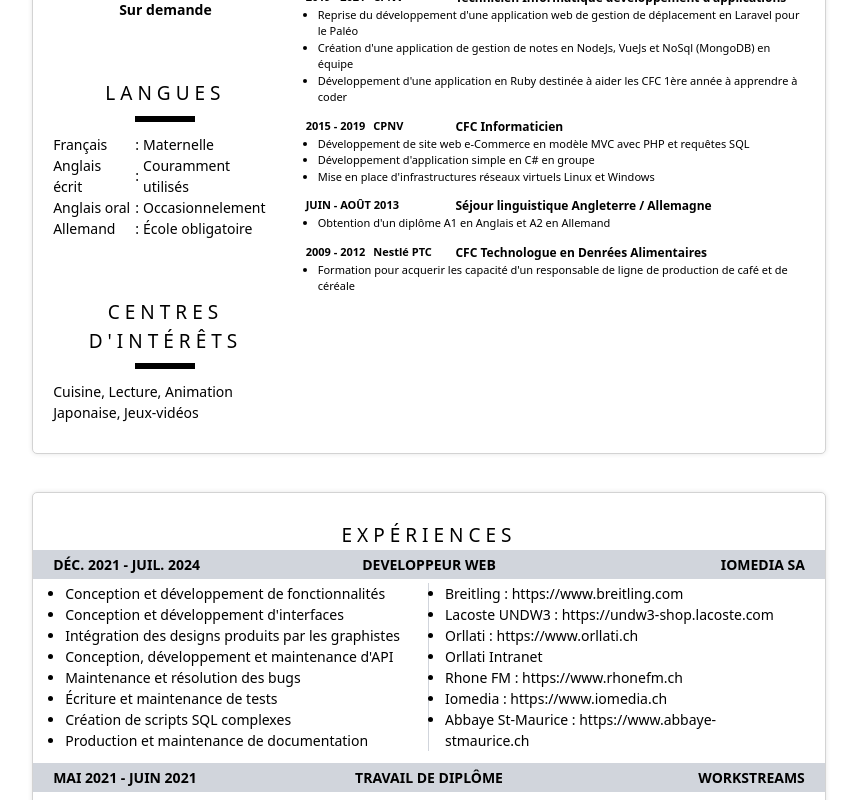
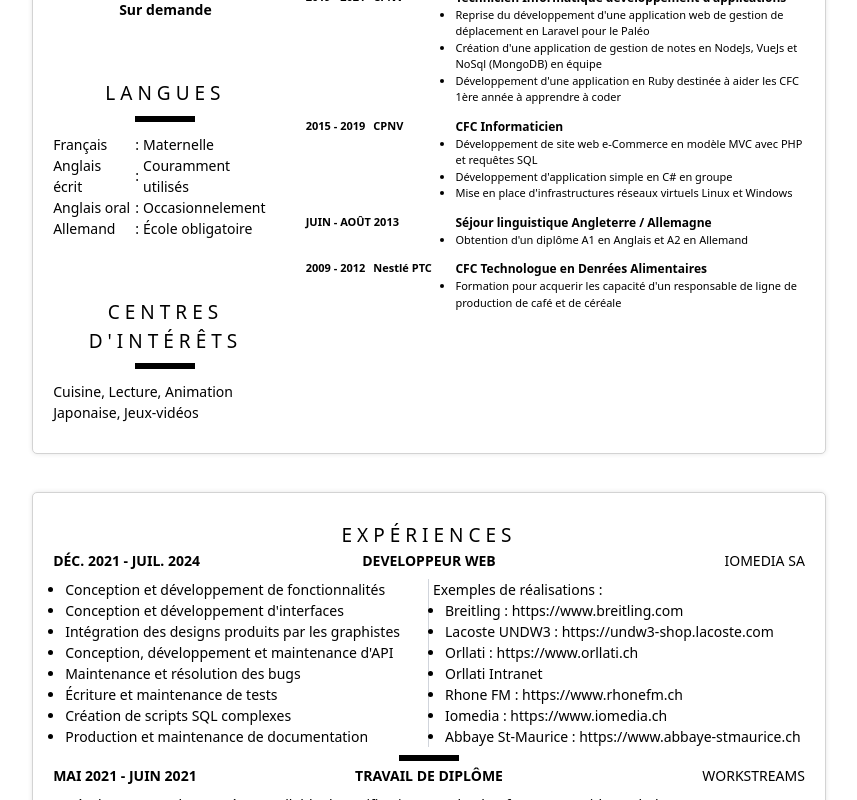
Before and after one commit to BergmannFlorian/eportfolio, a SvelteKit app: page /pdf in a window 1280 px wide. Shown: the part 760-1560 px from the top of the page, without its empty margins (211-1068 px from the left). Built offline with nearby package versions, Linux system fonts and the light colour scheme; a web font is replaced by a local one; what @iconify/tailwind4 would draw is missing.

Commit message:
new design for second page

```diff
--- a/src/routes/+layout.svelte
+++ b/src/routes/+layout.svelte
@@ -50,7 +50,7 @@
     </nav>
 </header>
 
-<div class="w-full h-full pt-[50px] flex justify-center content">
+<div class="w-full h-full pt-[50px] flex md:justify-center content">
     {@render children()}
 </div>
 
--- a/src/routes/pdf/first/Formations.svelte
+++ b/src/routes/pdf/first/Formations.svelte
@@ -37,14 +37,13 @@
                 <div class="font-bold text-[12px] col-span-7">
                     {formation.name}
                 </div>
-            </div>
-            <div>
-                <ul class="list-disc pl-3">
+                <ul class="col-start-4 col-end-11 list-disc">
                     {#each formation.tasks as task}
                         <li>{task}</li>
                     {/each}
                 </ul>
             </div>
+            <div></div>
         </div>
     {/each}
 </div>
--- /dev/null
+++ b/src/routes/pdf/second/Job1.svelte
@@ -0,0 +1,57 @@
+<script lang="ts">
+    import { dateFormat, shortDate } from "$lib/helpers";
+    import type { Job } from "$lib/interfaces/cv";
+
+    export let job: Job;
+
+    let displayProjects = true;
+    if (job.projects.length < 1) displayProjects = false;
+    if (job.projects.length === 1 && job.projects[0].link === "")
+        displayProjects = false;
+</script>
+
+<div class="w-full">
+    <div class="grid grid-cols-3 justify-between pb-2">
+        <div class="bg-dark text-light font-bold pl-5 text-left">
+            {`${dateFormat(job.start)} - ${dateFormat(job.end)}`.toUpperCase()}
+        </div>
+        <div class="text-center font-bold">
+            {job.title.toUpperCase()}
+        </div>
+        <div class="pr-5 text-right">
+            {job.company.toUpperCase()}
+        </div>
+    </div>
+    <div class="w-full flex">
+        <ul
+            class="{displayProjects
+                ? 'w-[50%] border-solid border-r-1 border-gray-300'
+                : 'w-full'} list-disc pl-8"
+        >
+            {#each job.tasks as task}
+                <li>{task}</li>
+            {/each}
+        </ul>
+        {#if displayProjects}
+            <div class="w-[50%]">
+                <div class="pl-1">Exemples de réalisations :</div>
+                <ul class="list-disc pl-4">
+                    {#each job.projects as project}
+                        <li>
+                            {project.name}
+                            {#if project.link}
+                                <a href={project.link}>: {project.link}</a>
+                            {/if}
+                        </li>
+                    {/each}
+                </ul>
+            </div>
+        {/if}
+    </div>
+    <div class="flex w-full mb-1 justify-center mt-2">
+        <hr class="border-solid border-3 w-15 text-light" />
+    </div>
+</div>
+
+<style>
+</style>
--- a/src/routes/pdf/second/Jobs.svelte
+++ b/src/routes/pdf/second/Jobs.svelte
@@ -1,6 +1,7 @@
 <script lang="ts">
     import type { Job as JobI } from "$lib/interfaces/cv";
     import Job from "./Job.svelte";
+    import Job1 from "./Job1.svelte";
 
     export let jobs: JobI[];
 </script>
@@ -12,6 +13,7 @@
         {"expériences".toUpperCase()}
     </div>
     {#each jobs as job}
-        <Job {job}></Job>
+        <!-- <Job {job}></Job> -->
+        <Job1 {job}></Job1>
     {/each}
 </div>
--- a/static/cv.json
+++ b/static/cv.json
@@ -268,7 +268,7 @@
         {
             "category": "old",
             "title": "Crew",
-            "company": "Mcdonald's Montagny-près-Yverdon",
+            "company": "Mcdonald's",
             "start": "01.12.2013",
             "end": "31.08.2017",
             "tasks": [
```
